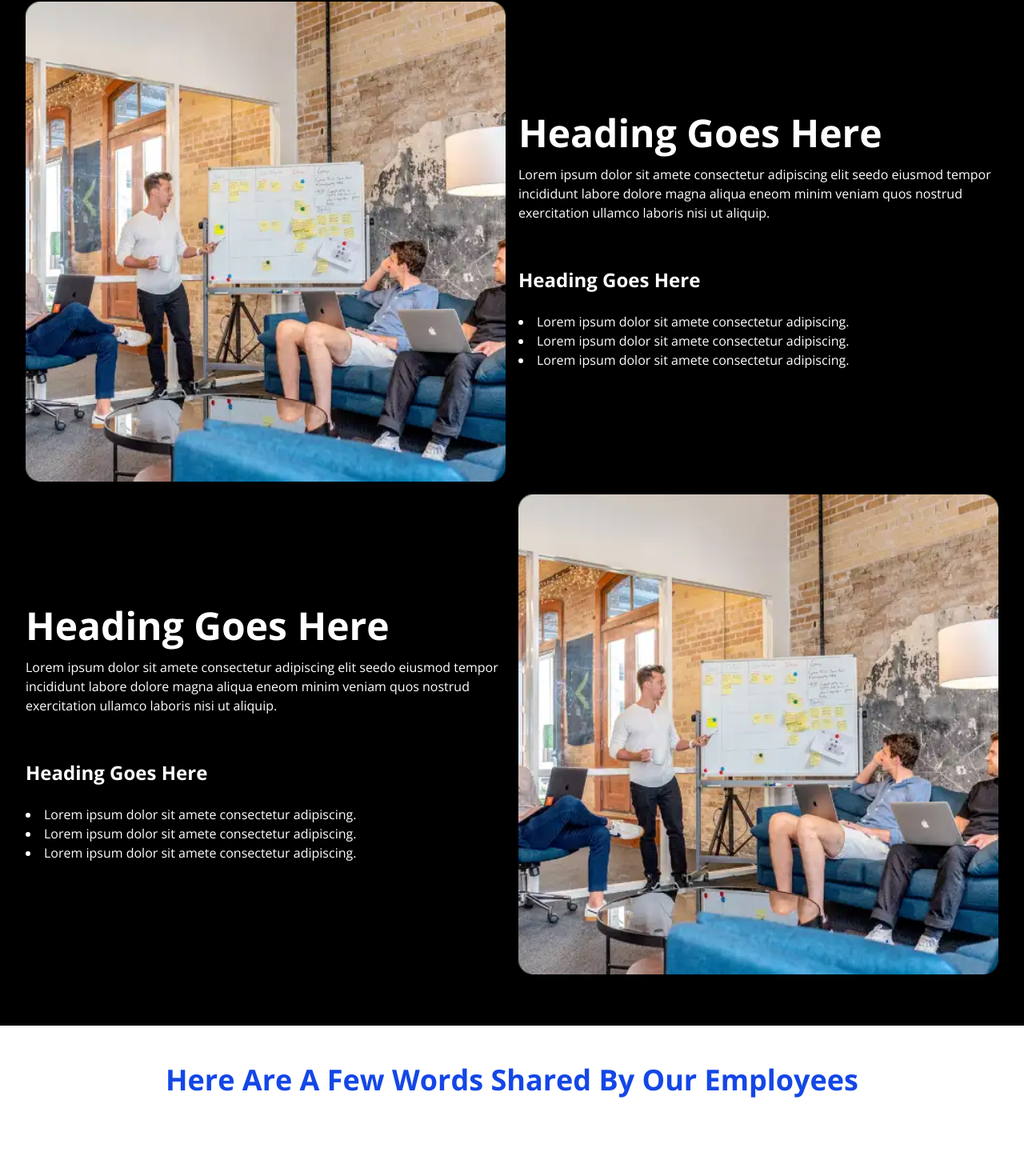
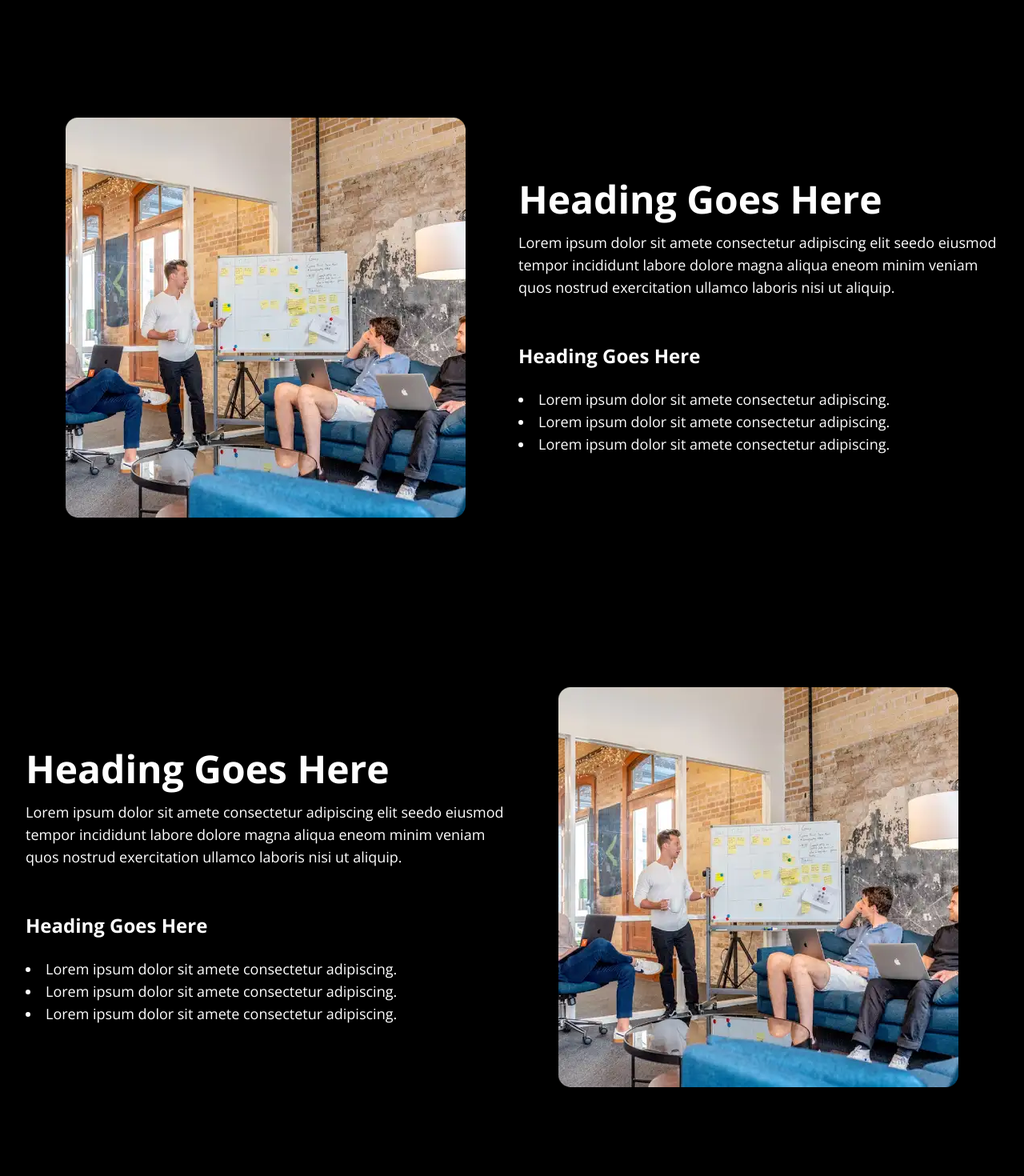
Before and after one commit to faizdev007/OVE_Web, a Next.js app: page /about in a window 1280 px wide. Shown: the part 1304-2774 px from the top of the page at 80% size. Built offline with nearby package versions, Linux system fonts and the light colour scheme; what tailwindcss-animated would draw is missing.

Commit message:
about us page

```diff
--- a/app/about/page.tsx
+++ b/app/about/page.tsx
@@ -1,54 +1,73 @@
 'use client';
 
 import Image from "next/image";
+import { Swiper, SwiperSlide } from 'swiper/react';
+import { Autoplay, Navigation } from 'swiper/modules';
+import FaqSection from "@/components/Homepage/faq";
 
-export default function About()
+export default function AboutPage()
 {
+    const logos = [
+        '/assets/companies/company1.webp',
+        '/assets/companies/company2.webp',
+        '/assets/companies/company3.webp',
+        '/assets/companies/company5.webp',
+        '/assets/companies/company6.webp',
+        '/assets/companies/company7.webp',
+        '/assets/companies/company9.webp',
+        '/assets/companies/company10.webp',
+        '/assets/companies/company12.webp',
+        '/assets/companies/company14.webp',
+    ];
+
     return(
         <>
-            <section className="bg-black p-12 justify-between relative md:flex dark:bg-gray-800 text-white px-4 sm:px-6 lg:px-8 mx-auto">
+            <section className="bg-black p-12 justify-between relative flex md:flex-row flex-col dark:bg-gray-800 text-white px-4 sm:px-6 lg:px-8 mx-auto">
                 <div className="relative md:w-[30%]">
-                    <div className="md:p-10 absolute p-4 xl:-end-40 -end-20 xl:top-10 rounded-md bg-stone-800">
-                        <h1 className="xl:text-4xl md:text-2xl mb-10">Heading Goes Here</h1>
+                    <div className="md:p-10 md:absolute p-4 -end-40 md:top-10 md:rounded-md rounded-t bg-stone-800">
+                        <h1 className="xl:text-4xl md:text-2xl text-xl md:mb-10 mb-4">Heading Goes Here</h1>
+                        <p className="lg:text-lg text-xs">Lorem ipsum dolor sit amet consectetur adipiscing elitop sed do eiusmod tempor incididunt ut labore et dolore magna aliqua anim veniam quis nostrud exercitation ullamco laboris nisi ut aliqu.</p>
                         <p className="lg:text-lg text-xs">Lorem ipsum dolor sit amet consectetur adipiscing elitop sed do eiusmod tempor incididunt ut labore et dolore magna aliqua anim veniam quis nostrud exercitation ullamco laboris nisi ut aliqu.</p>
                     </div>
                 </div>
-                <div className="md:w-[70%]">
-                    <Image src={'/assets/about/img1.webp'} alt="aboutimg1" className="object-cover w-full" height={600} width={1000}/>
+                <div className="md:w-[70%] md:rounded-md rounded-b-md">
+                    <Image src={'/assets/about/img1.webp'} alt="aboutimg1" className="object-cover w-full" height={500} width={1000}/>
                 </div>
             </section>
             <section className="bg-black p-12 relative md:flex md:flex-rows flex-col-reverse dark:bg-gray-800 text-white px-4 sm:px-6 lg:px-8 mx-auto">
-                <div className="md:grid flex flex-col-reverse md:grid-cols-2 gap-4 mb-4">
+                <div className="md:grid flex flex-col-reverse items-center md:grid-cols-2 gap-4 mb-4">
                     <div className="flex flex-col gap-4 justify-center">
                         <div className="mb-10">
-                            <h2 className="xl:text-5xl text-3xl font-bold mb-4">Heading Goes Here</h2>
-                            <p>Lorem ipsum dolor sit amete consectetur adipiscing elit seedo eiusmod tempor incididunt labore dolore magna aliqua eneom minim veniam quos nostrud exercitation ullamco laboris nisi ut aliquip.</p>
+                            <h2 className="xl:text-5xl lg:text-3xl md:text-2xl text-xl font-bold mb-4">Heading Goes Here</h2>
+                            <p className="md:text-lg text-xs">Lorem ipsum dolor sit amete consectetur adipiscing elit seedo eiusmod tempor incididunt labore dolore magna aliqua eneom minim veniam quos nostrud exercitation ullamco laboris nisi ut aliquip.</p>
                         </div>
                         <div  className="flex flex-col gap-6">
-                            <h3 className="font-bold xl:text-2xl text-xl">Heading Goes Here</h3>
-                            <ul>
+                            <h3 className="font-bold xl:text-2xl md:text-xl text-lg">Heading Goes Here</h3>
+                            <ul className="md:text-lg text-xs">
                                 <li className="list-disc list-inside">Lorem ipsum dolor sit amete consectetur adipiscing.</li>
                                 <li className="list-disc list-inside">Lorem ipsum dolor sit amete consectetur adipiscing.</li>
                                 <li className="list-disc list-inside">Lorem ipsum dolor sit amete consectetur adipiscing.</li>
                             </ul>
                         </div>
                     </div>
-                    <div className="flex justify-center items-center">
-                        <Image src={'/assets/about/image2.webp'} alt="slide" width={500} height={500} className="object-cover w-full h-full"/>
+                    <div className="flex justify-center items-center aspect-[1/1]">
+                        <Image src={'/assets/about/image2.webp'} alt="slide" width={500} height={200} className="object-cover"/>
                     </div>
                 </div>
-                <div className="md:grid flex flex-col md:grid-cols-2 gap-4 mb-4">
-                    <div className="flex justify-center items-center">
-                        <Image src={'/assets/about/image2.webp'} alt="slide" width={500} height={500} className="object-cover w-full h-full"/>
+            </section>
+            <section className="bg-black p-12 relative md:flex md:flex-rows flex-col-reverse dark:bg-gray-800 text-white px-4 sm:px-6 lg:px-8 mx-auto">
+                <div className="md:grid flex flex-col items-center md:grid-cols-2 gap-4 mb-4">
+                    <div className="flex justify-center items-center aspect-[1/1]">
+                        <Image src={'/assets/about/image2.webp'} alt="slide" width={500} height={200} className="object-cover"/>
                     </div>
                     <div className="flex flex-col gap-4 justify-center">
                         <div className="mb-10">
-                            <h2 className="xl:text-5xl text-3xl font-bold mb-4">Heading Goes Here</h2>
-                            <p>Lorem ipsum dolor sit amete consectetur adipiscing elit seedo eiusmod tempor incididunt labore dolore magna aliqua eneom minim veniam quos nostrud exercitation ullamco laboris nisi ut aliquip.</p>
+                            <h2 className="xl:text-5xl lg:text-3xl md:text-2xl text-xl font-bold mb-4">Heading Goes Here</h2>
+                            <p className="md:text-lg text-xs">Lorem ipsum dolor sit amete consectetur adipiscing elit seedo eiusmod tempor incididunt labore dolore magna aliqua eneom minim veniam quos nostrud exercitation ullamco laboris nisi ut aliquip.</p>
                         </div>
                         <div  className="flex flex-col gap-6">
-                            <h3 className="font-bold xl:text-2xl text-xl">Heading Goes Here</h3>
-                            <ul>
+                            <h3 className="font-bold xl:text-2xl md:text-xl text-lg">Heading Goes Here</h3>
+                            <ul className="md:text-lg text-xs">
                                 <li className="list-disc list-inside">Lorem ipsum dolor sit amete consectetur adipiscing.</li>
                                 <li className="list-disc list-inside">Lorem ipsum dolor sit amete consectetur adipiscing.</li>
                                 <li className="list-disc list-inside">Lorem ipsum dolor sit amete consectetur adipiscing.</li>
@@ -56,29 +75,73 @@ export default function About()
                         </div>
                     </div>
                 </div>
-                <div className="md:grid flex flex-col-reverse md:grid-cols-2 gap-4 mb-4">
+            </section>
+            <section className="bg-black p-12 relative md:flex md:flex-rows flex-col-reverse dark:bg-gray-800 text-white px-4 sm:px-6 lg:px-8 mx-auto">
+                <div className="md:grid flex flex-col-reverse items-center md:grid-cols-2 gap-4 mb-4">
                     <div className="flex flex-col gap-4 justify-center">
                         <div className="mb-10">
-                            <h2 className="xl:text-5xl text-3xl font-bold mb-4">Heading Goes Here</h2>
-                            <p>Lorem ipsum dolor sit amete consectetur adipiscing elit seedo eiusmod tempor incididunt labore dolore magna aliqua eneom minim veniam quos nostrud exercitation ullamco laboris nisi ut aliquip.</p>
+                            <h2 className="xl:text-5xl lg:text-3xl md:text-2xl text-xl font-bold mb-4">Heading Goes Here</h2>
+                            <p className="md:text-lg text-xs">Lorem ipsum dolor sit amete consectetur adipiscing elit seedo eiusmod tempor incididunt labore dolore magna aliqua eneom minim veniam quos nostrud exercitation ullamco laboris nisi ut aliquip.</p>
                         </div>
                         <div  className="flex flex-col gap-6">
-                            <h3 className="font-bold xl:text-2xl text-xl">Heading Goes Here</h3>
-                            <ul>
+                            <h3 className="font-bold xl:text-2xl md:text-xl text-lg">Heading Goes Here</h3>
+                            <ul className="md:text-lg text-xs">
                                 <li className="list-disc list-inside">Lorem ipsum dolor sit amete consectetur adipiscing.</li>
                                 <li className="list-disc list-inside">Lorem ipsum dolor sit amete consectetur adipiscing.</li>
                                 <li className="list-disc list-inside">Lorem ipsum dolor sit amete consectetur adipiscing.</li>
                             </ul>
                         </div>
                     </div>
-                    <div className="flex justify-center items-center">
-                        <Image src={'/assets/about/image2.webp'} alt="slide" width={500} height={500} className="object-cover w-full h-full"/>
+                    <div className="flex justify-center items-center aspect-[1/1]">
+                        <Image src={'/assets/about/image2.webp'} alt="slide" width={500} height={200} className="object-cover"/>
                     </div>
                 </div>
             </section>
-            <section className="p-12 relative md:flex md:flex-rows flex-col-reverse dark:bg-gray-800 text-white px-4 sm:px-6 lg:px-8 mx-auto">
-                <h2 className="text-blue-700 mb-18 capitalize text-center font-bold text-4xl">Here are a few words shared by our Employees</h2>
+            <section className="p-12 dark:bg-gray-800 text-white px-4 sm:px-6 lg:px-8 mx-auto">
+                <h2 className="text-blue-700 mb-10 text-center font-bold text-4xl">
+                    Here are a few words shared by our Employees
+                </h2>
+
+                <div className="w-full">
+                    <Swiper
+                    modules={[Navigation, Autoplay]}
+                    spaceBetween={30}
+                    loop={true}
+                    autoplay={{ delay: 3000, disableOnInteraction: false }}
+                    speed={1000}
+                    breakpoints={{
+                        320: { slidesPerView: 1 },
+                        640: { slidesPerView: 2 },
+                        1024: { slidesPerView: 4 },
+                    }}
+                    className="w-full"
+                    >
+                    {logos.map((src, index) => (
+                        <SwiperSlide key={index} className="h-full">
+                        <div className="flex flex-col justify-between p-4 h-[300px] w-full bg-stone-700 rounded-md shadow">
+                            <p className="text-sm mb-4">
+                            Lorem ipsum amet consectetur adipiscing elit eiusmod tempor incididunt ut labore.
+                            </p>
+                            <div className="flex gap-2 items-center">
+                            <Image
+                                src="/assets/developer/dev1.webp"
+                                alt="dev"
+                                height={40}
+                                width={40}
+                                className="object-cover h-10 w-10 rounded-full"
+                            />
+                            <div>
+                                <h4 className="font-bold text-sm">Jennifer Deoche</h4>
+                                <span className="text-xs">Project Manager</span>
+                            </div>
+                            </div>
+                        </div>
+                        </SwiperSlide>
+                    ))}
+                    </Swiper>
+                </div>
             </section>
+            <FaqSection/>
         </>
     );
 }
--- a/app/hire/page.tsx
+++ b/app/hire/page.tsx
@@ -42,9 +42,9 @@ export default function Hire()
     return(
         <>
             <section className="blackgradiant pt-16 md:flex dark:bg-gray-800 text-white relative px-4 sm:px-6 lg:px-8 mx-auto">
-                <div className="flex w-full flex-col gap-8 items-center md:items-start">
+                <div className="flex w-full flex-col gap-8 items-center md:items-start py-6">
                     <h1 className="text-blue-700 xl:text-7xl text-3xl font-bold">Hire Full-Stack Developer</h1>
-                    <p className="md:text-xl text-sm">Develop fast, dynamic user interfaces with vetted React developers. Scale your front-end team today.</p>
+                    <p className="md:text-xl text-sm">Develop fast, dynamic user interfaces with vetted React developers. Scale your front-end team today. Lorem ipsum dolor sit amete consectetur adipiscing elit seedo eiusmod tempor incididunt labore dolore magna aliqua eneom minim veniam quos nostrud exercitation ullamco laboris nisi ut aliquip. Lorem ipsum dolor sit amete consectetur adipiscing elit seedo eiusmod tempor incididunt labore dolore magna aliqua eneom minim veniam quos nostrud exercitation ullamco laboris nisi ut aliquip. </p>
                     <button className="bg-blue-600 p-2 rounded w-max xl:text-3xl md:text-xl px-6 font-bold cursor-pointer">Hire Full-Stack Developer</button>
                     <div className="grid md:grid-cols-3 gap-2">
                         <div className="bg-gray-800 p-4 rounded-md border border-white">
@@ -65,7 +65,7 @@ export default function Hire()
                     <div className="absolute z-20 bottom-0">
                         <Image src={'/assets/hire/Pbg.webp'} alt="PBG" width={500} height={500} className=""/>
                     </div>
-                    <div className="aspect-[1/1] z-30">
+                    <div className="aspect-[1/1] bottom-0 absolute z-30">
                         <Image src={'/assets/hire/anjali.png'} alt="developer" width={500} height={500} className=""/>
                     </div>
                     <div className="absolute text-center bottom-0 z-40 bg-gray-800 p-4 rounded-t-xl shadow-sm drop-shadow">
```
Also changed, not shown: public/assets/about/img1.webp.
